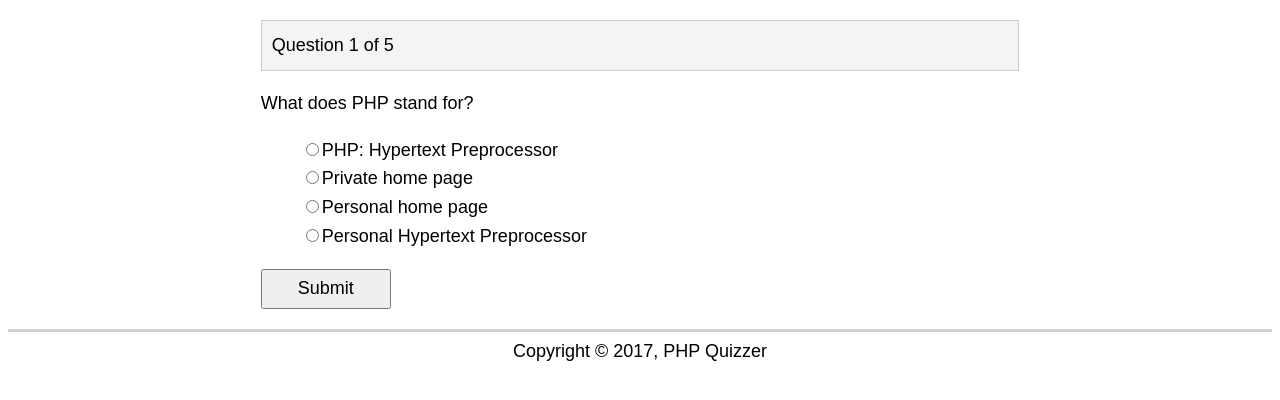
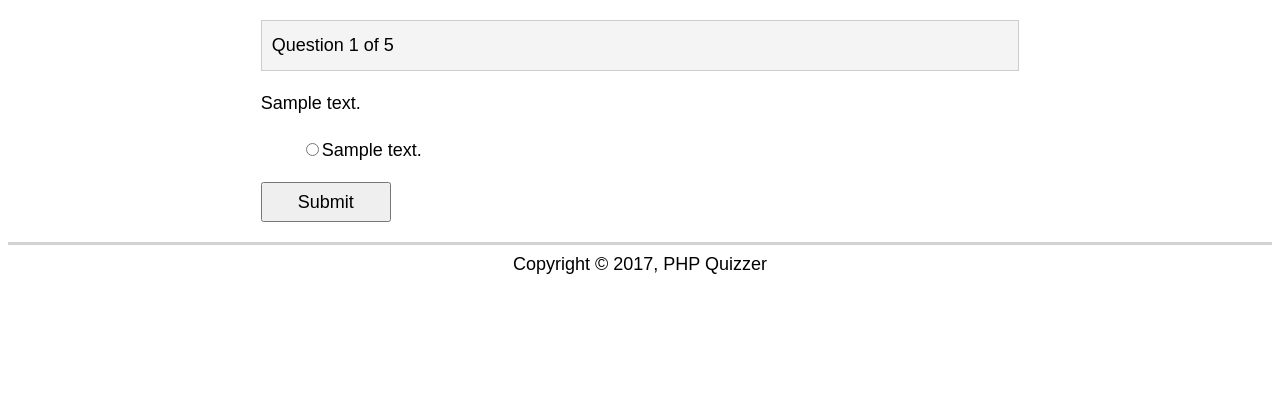
Before and after one commit to brodster2/quizzer, a PHP site: page /question.php?n=1 in a window 1280 px wide. Shown: the part 88-488 px from the top of the page. Run offline with PHP 8.4, Linux system fonts and the light colour scheme; tables that the repository leaves empty hold one stand-in row (values such as "Sample post").

Commit message:
Add dynamic content
Make question page content dynamic (question & choices).
Make Number of questions and time values dynamic on index.php

```diff
--- a/question.php
+++ b/question.php
@@ -1,3 +1,28 @@
+<?php include 'database.php'; ?>
+<?php
+    // Set question number using n in the URL (see index.php)
+    $number = (int) $_GET['n'];
+
+    /*
+    * Get Question
+    */
+    $query = "SELECT * FROM `questions`
+                WHERE question_number = $number";
+
+    //Get query results
+    $result = $mysqli->query($query) or die($mysqli->error._LINE_);
+
+    $question = $result->fetch_assoc();
+
+    /*
+    * Get Choices
+    */
+    $query = "SELECT * FROM `choices`
+                WHERE question_number = $number";
+
+    //Get query results
+    $choices = $mysqli->query($query) or die($mysqli->error._LINE_);
+?>
 <!DOCTYPE html>
 <html lang="en">
 <head>
@@ -13,16 +38,15 @@
     </header>
     <main>
         <div class="container">
-            <div class="current">Question 1 of 5</div>
+            <div class="current">Question <?php echo $number ?> of 5</div>
             <p class="question">
-                What does PHP stand for?
+                <?php echo $question['text']; ?>
             </p>
             <form method="post" action="process.php">
                 <ul class="choices">
-                    <li><input name="choice" type="radio" value="1">PHP: Hypertext Preprocessor</li>
-                    <li><input name="choice" type="radio" value="1">Private home page</li>
-                    <li><input name="choice" type="radio" value="1">Personal home page</li>
-                    <li><input name="choice" type="radio" value="1">Personal Hypertext Preprocessor</li>
+                    <?php while($row = $choices->fetch_assoc()): ?>
+                        <li><input name="choice" type="radio" value="<?php echo $row['id']; ?>"><?php echo $row['text']; ?></li>
+                    <?php endwhile; ?>
                 </ul>
                 <input type="submit" name="submit" value="Submit">
             </form>
```
Also changed, not shown: index.php (+11 -2 lines).
